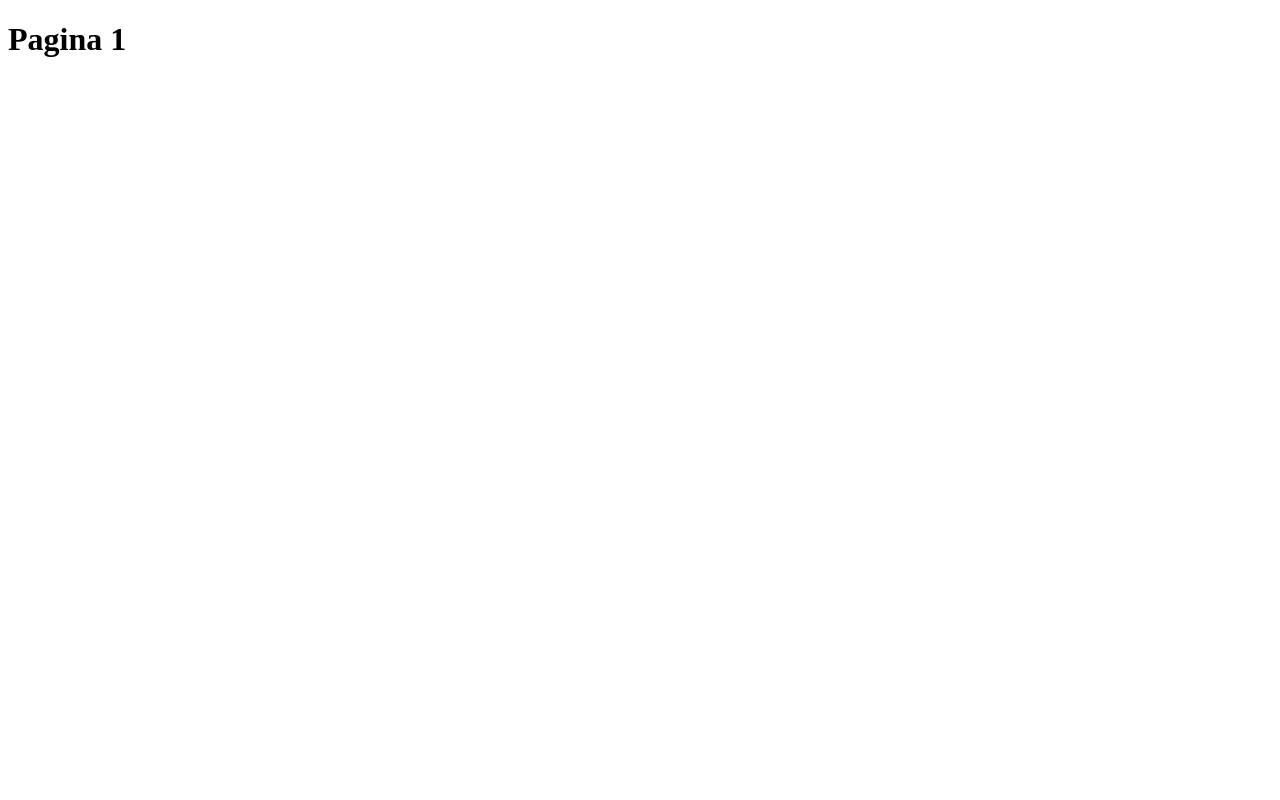
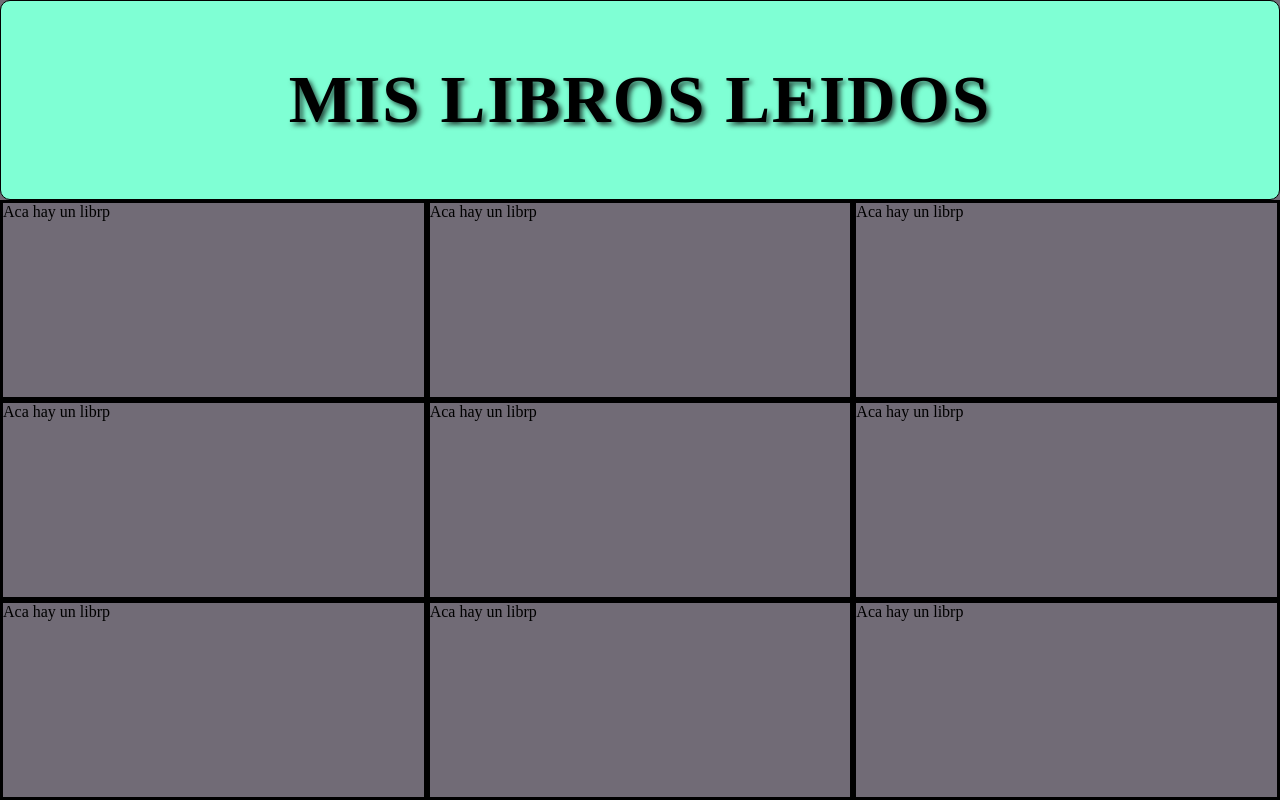
Before and after one commit to Eder-Plazas/Entrega, a plain HTML site: page html/Gusto_1.html in a window 1280 px wide. Drawn offline with Linux system fonts and the light colour scheme.

Commit message:
paginas de gustos iniciadas

```diff
--- a/css/styles.css
+++ b/css/styles.css
@@ -14,6 +14,23 @@
     "pie pie pie";
     grid-template-rows: 1fr 3fr 1fr;
     grid-template-columns: repeat(3, 1fr);
+}
+
+.container2{
+    background-color: #12081a98;
+    width: 100%;
+    height: 100vh;
+    display: grid;
+    grid-template-areas:
+    "cabeza cabeza cabeza"
+    "libro_1 libro_2 libro_3"
+    "libro_4 libro_5 libro_6"
+    "libro_7 libro_8 libro_9";
+    grid-template-rows: 2fr 2fr 2fr 2fr;
+}
+
+.contenido_libros{
+    border: solid black;
 }
 
 #cabeza{
@@ -187,6 +204,7 @@ p{
 .lugares li {
     flex: 1;
     text-align: center;
+    color: springgreen;
     background-image: url("../img/fondo_lista.jpg");
     background-size: cover;
     background-repeat: no-repeat;
@@ -197,3 +215,31 @@ p{
     font-family: 'Times New Roman', Times, serif;
     font-size: 25px;
 }
+
+#libro_1{
+    grid-area: libro_1;
+}
+#libro_2{
+    grid-area: libro_2;
+}
+#libro_3{
+    grid-area: libro_3;
+}
+#libro_4{
+    grid-area: libro_4;
+}
+#libro_5{
+    grid-area: libro_5;
+}
+#libro_6{
+    grid-area: libro_6;
+}
+#libro_7{
+    grid-area: libro_7;
+}
+#libro_8{
+    grid-area: libro_8;
+}
+#libro_9{
+    grid-area: libro_9;
+}
--- a/html/Gusto_1.html
+++ b/html/Gusto_1.html
@@ -4,8 +4,22 @@
     <meta charset="UTF-8">
     <meta name="viewport" content="width=device-width, initial-scale=1.0">
     <title>Document</title>
+    <link rel="stylesheet" href="../css/styles.css">
 </head>
 <body>
-    <h1>Pagina 1</h1>
+    <div class="container2">
+        <header id="cabeza">
+            <h1>MIS LIBROS LEIDOS</h1>
+        </header>
+        <div class="contenido_libros" id="libro_1">Aca hay un librp</div>
+        <div class="contenido_libros" id="libro_2">Aca hay un librp</div>
+        <div class="contenido_libros" id="libro_3">Aca hay un librp</div>
+        <div class="contenido_libros" id="libro_4">Aca hay un librp</div>
+        <div class="contenido_libros" id="libro_5">Aca hay un librp</div>
+        <div class="contenido_libros" id="libro_6">Aca hay un librp</div>
+        <div class="contenido_libros" id="libro_7">Aca hay un librp</div>
+        <div class="contenido_libros" id="libro_8">Aca hay un librp</div>
+        <div class="contenido_libros" id="libro_9">Aca hay un librp</div>
+    </div>
 </body>
 </html>
```
Also changed, not shown: html/Gusto_2.html (+6 -1 lines), html/Gusto_3.html (+6 -1 lines), html/Gusto_4.html (+6 -1 lines), index.html (+1 -1 lines).
